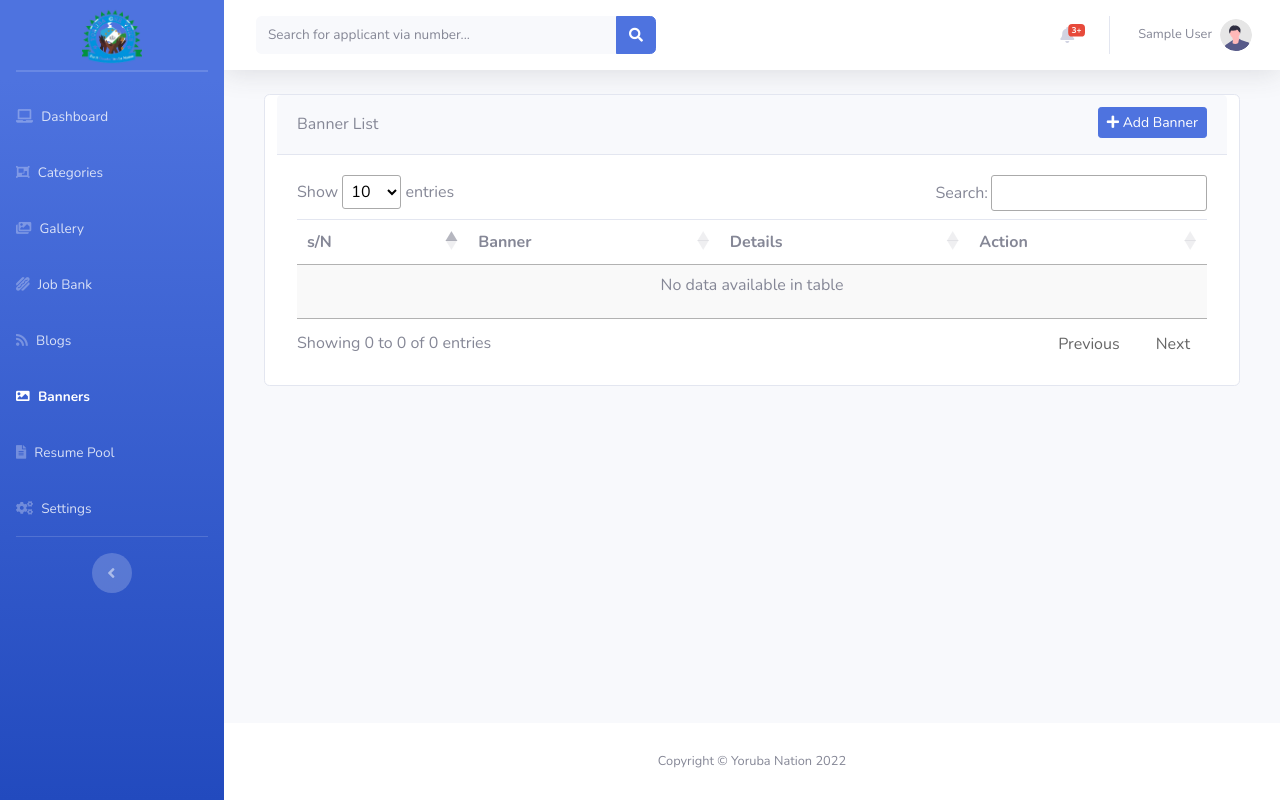
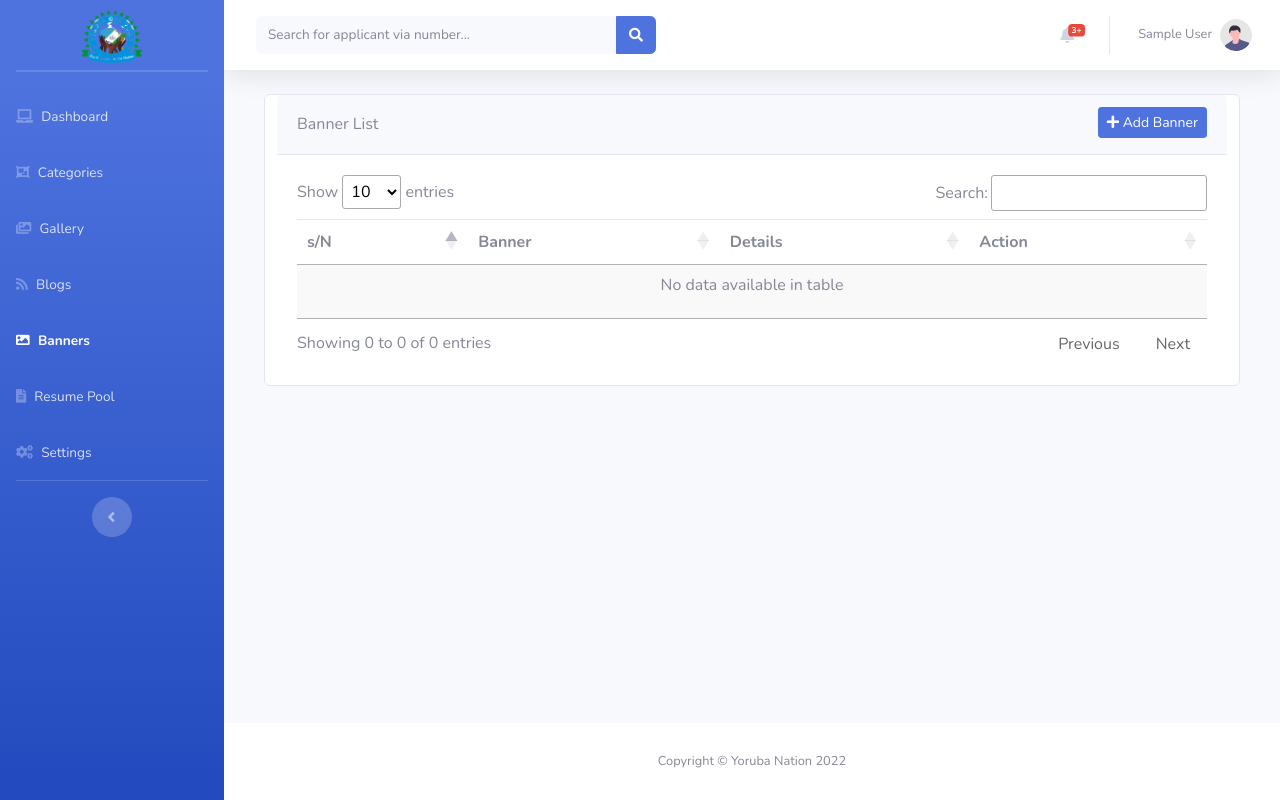
Before and after one commit to adSesugh/yonation, a Laravel app: page /banners in a window 1280 px wide. Run offline with Laravel 9, Linux system fonts and the light colour scheme; the visitor is signed in with stand-in values (Sample User, id 1); data that the repository does not hold is empty; some libraries are stand-ins or nearby versions.

Commit message:
Disable job bank

```diff
--- a/resources/views/layouts/partials/sidebar.blade.php
+++ b/resources/views/layouts/partials/sidebar.blade.php
@@ -34,11 +34,11 @@
             <i class="fas fa-images" aria-hidden="true"></i>
             <span>Gallery</span></a>
     </li>
-    <li class="nav-item {{ Request::is('jobbank*') ? 'active' : '' }}">
+    {{-- <li class="nav-item {{ Request::is('jobbank*') ? 'active' : '' }}">
         <a class="nav-link" href="{{ route('jobbank.index') }}">
             <i class="fas fa-hotdog" aria-hidden="true"></i>
             <span>Job Bank</span></a>
-    </li>
+    </li> --}}
     <li class="nav-item {{ Request::is('blogs*') ? 'active' : '' }}">
         <a class="nav-link" href="{{ route('blogs.index') }}">
             <i class="fa fa-rss" aria-hidden="true"></i>
```
